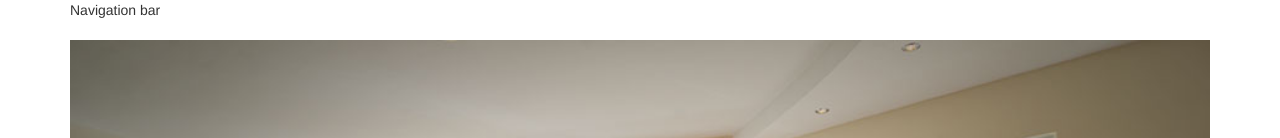
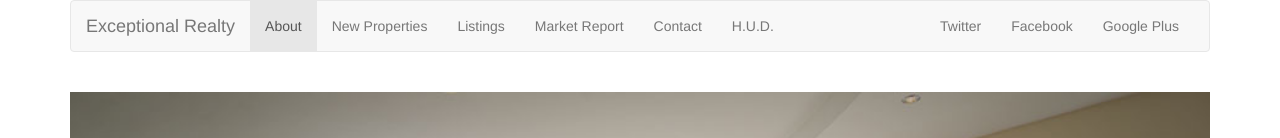
Before and after one commit to yangc5/exceptional-realty-bootstrapped, a plain HTML site: page index.html in a window 1280 px wide. Shown: the top 138 px of the page. Drawn offline with nearby package versions, Linux system fonts and the light colour scheme.

Commit message:
finish navbar

```diff
--- a/index.html
+++ b/index.html
@@ -23,7 +23,37 @@
     <div class="container">
       <div class="row">
         <div class="col-sm-12">
-          Navigation bar
+          <nav class="navbar navbar-default">
+            <div class="container-fluid">
+              <!-- Brand and toggle get grouped for better mobile display -->
+              <div class="navbar-header">
+                <button type="button" class="navbar-toggle collapsed" data-toggle="collapse" data-target="#bs-example-navbar-collapse-1" aria-expanded="false">
+                  <span class="sr-only">Toggle navigation</span>
+                  <span class="icon-bar"></span>
+                  <span class="icon-bar"></span>
+                  <span class="icon-bar"></span>
+                </button>
+                <a class="navbar-brand" href="#">Exceptional Realty</a>
+              </div>
+
+              <!-- Collect the nav links, forms, and other content for toggling -->
+              <div class="collapse navbar-collapse" id="bs-example-navbar-collapse-1">
+                <ul class="nav navbar-nav">
+                  <li class="active"><a href="#">About <span class="sr-only">(current)</span></a></li>
+                  <li><a href="#">New Properties</a></li>
+                  <li><a href="#">Listings</a></li>
+                  <li><a href="#">Market Report</a></li>
+                  <li><a href="#">Contact</a></li>
+                  <li><a href="#" target="_blank">H.U.D.</a></li>
+                </ul>
+                <ul class="nav navbar-nav navbar-right">
+                  <li><a class="twit" href="#" title="Twitter">Twitter</a></li>
+                  <li><a class="fbook" href="#" title="Facebook">Facebook</a></li>
+                  <li><a class="gplus" href="#" title="Google Plus">Google Plus</a></li>
+                </ul>
+              </div><!-- /.navbar-collapse -->
+            </div><!-- /.container-fluid -->
+          </nav>
         </div>
       </div>
 
```
